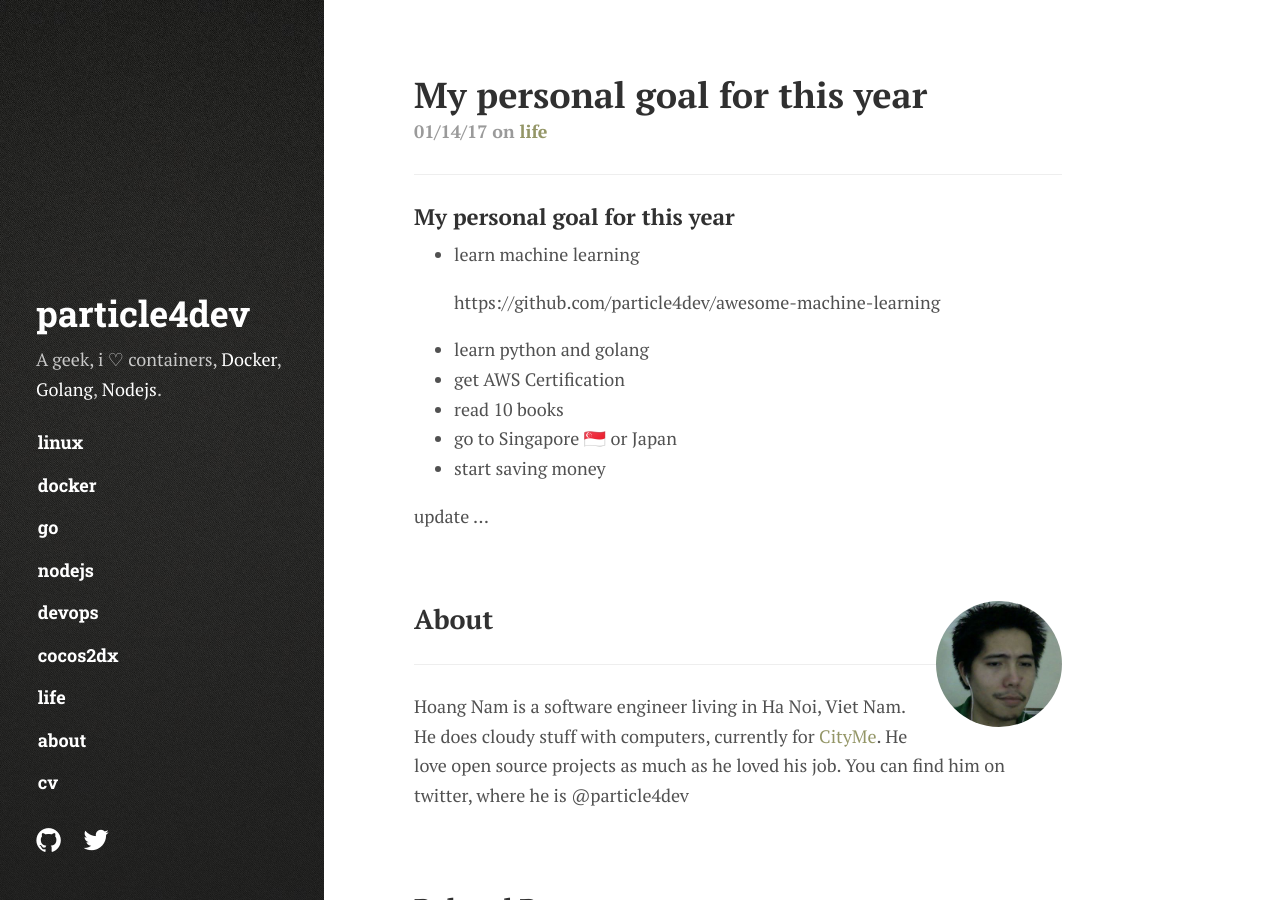
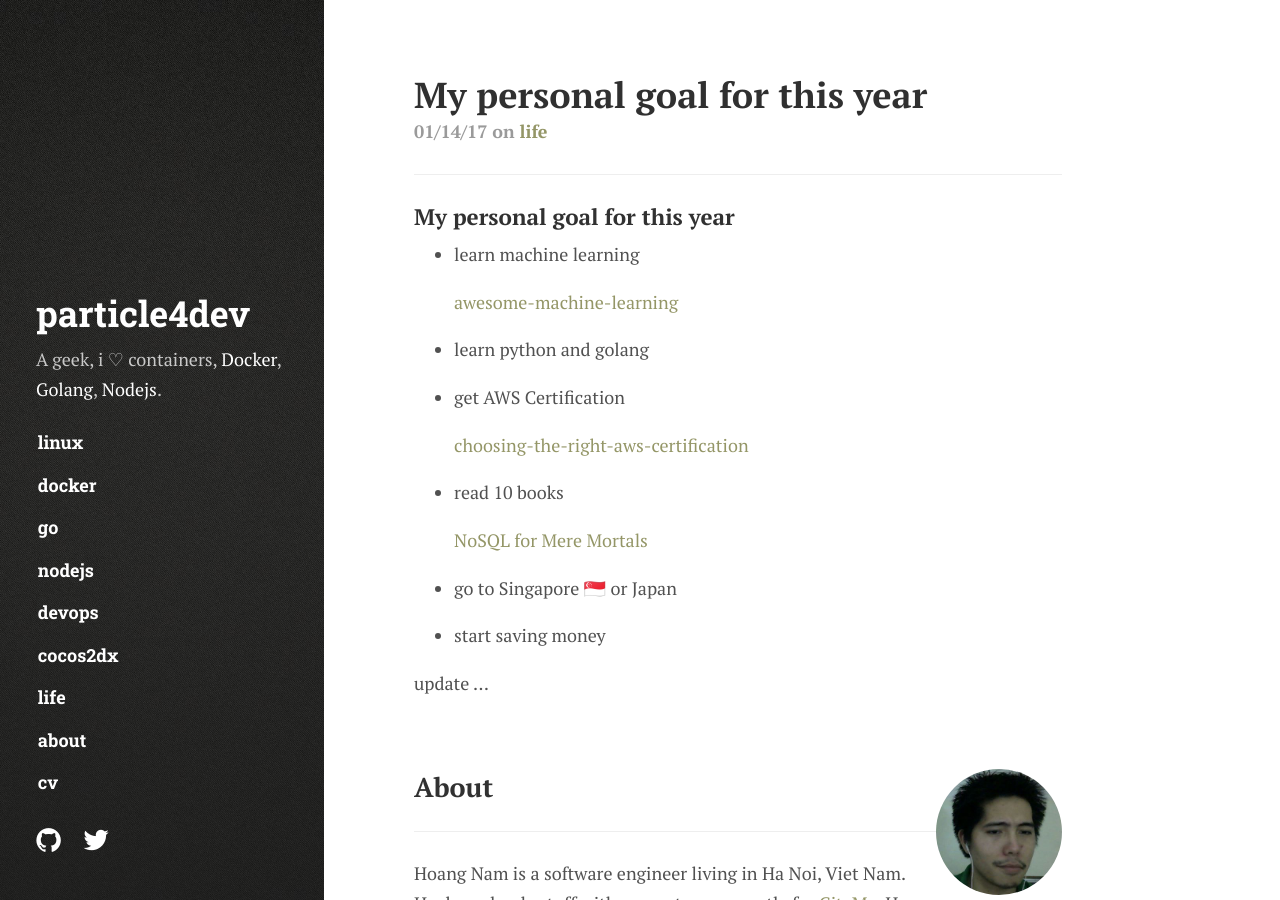
Before and after one commit to particle4dev/blog.particle4dev.com, a Jekyll site: the page built from _posts/2017-01-14-my-personal-goal-for-this-year.md, in a window 1280 px wide and 900 px high. Built offline with Jekyll 4.4.1, drawn with Linux system fonts in a browser that asks for light colours; some web fonts are replaced; comment, search, counter and statistics services are not loaded.

Commit message:
My personal goal for this year (1)

```diff
--- a/_posts/2017-01-14-my-personal-goal-for-this-year.md
+++ b/_posts/2017-01-14-my-personal-goal-for-this-year.md
@@ -8,12 +8,21 @@ tags: [life]
 
   - learn machine learning
 
-      https://github.com/particle4dev/awesome-machine-learning
+      [awesome-machine-learning](https://github.com/particle4dev/awesome-machine-learning)
 
   - learn python and golang
+
   - get AWS Certification
+
+      [choosing-the-right-aws-certification](http://cloudacademy.com/blog/choosing-the-right-aws-certification)
+
   - read 10 books
+
+      [NoSQL for Mere Mortals](https://www.goodreads.com/book/show/23020811-nosql-for-mere-mortals)
+
+
   - go to Singapore 🇸🇬 or Japan
+
   - start saving money
 
 update ...
```
